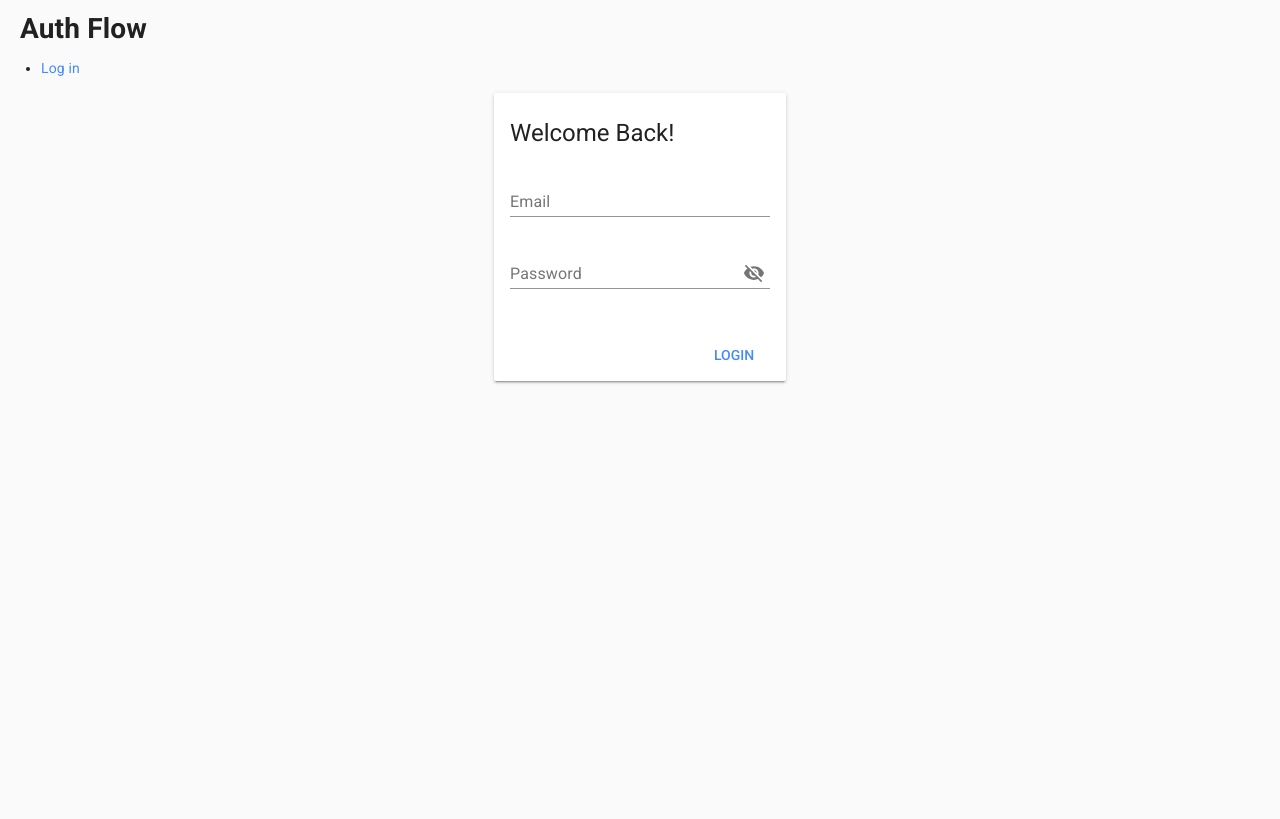
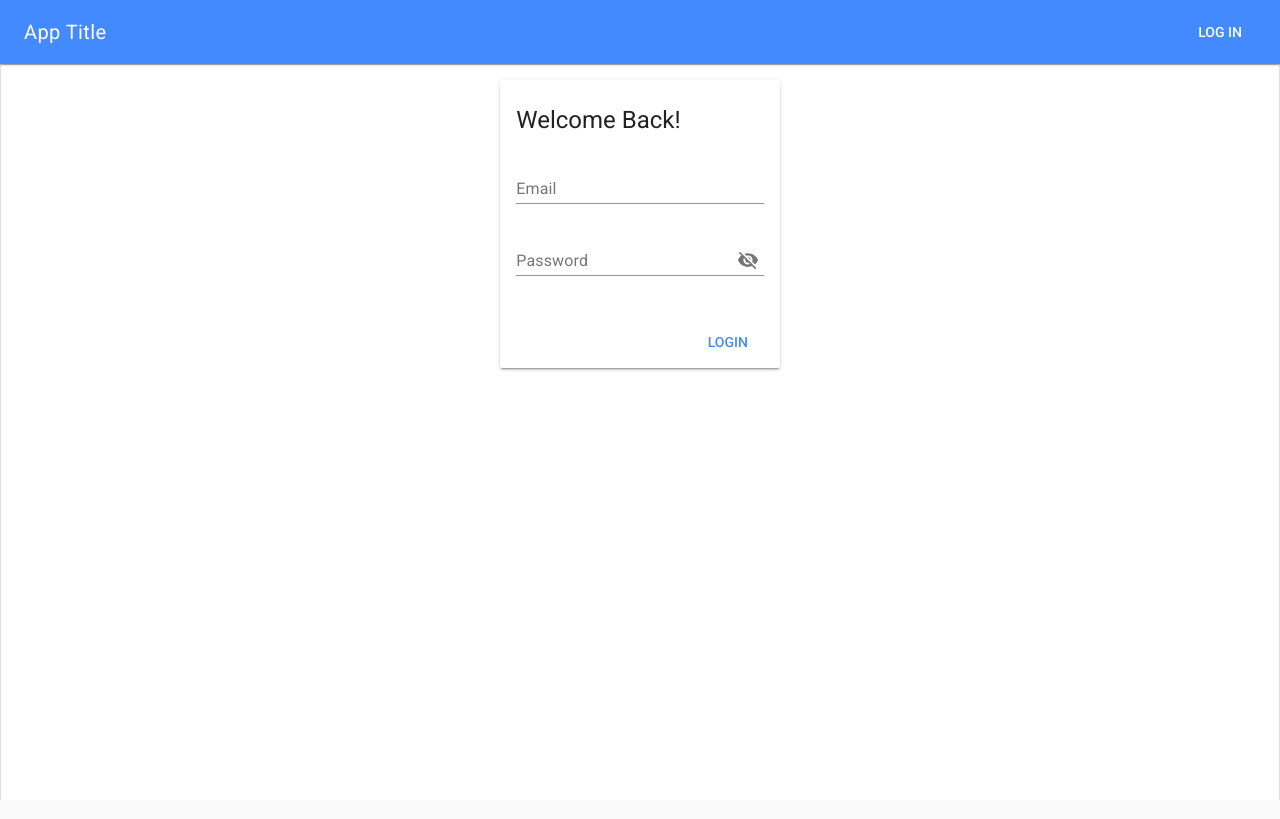
Before and after one commit to andrewrweber/vue-vuex-router-material-auth, a Vue app: page /login in a window 1280 px wide. Built offline with nearby package versions, Linux system fonts and the light colour scheme.

Commit message:
working navbar

```diff
--- a/src/App.vue
+++ b/src/App.vue
@@ -1,29 +1,32 @@
 <template>
-  <div id="app">
-    <h1>Auth Flow</h1>
-    <ul>
-      <li>
-        <span class="logout" v-if="loggedIn" @click="logout">Log out</span>
-        <router-link v-if="!loggedIn" to="/login">Log in</router-link>
-      </li>
-      <!-- <li>
-        <router-link to="/about">About</router-link>
-      </li>
-      <li>
-        <router-link to="/dashboard">Dashboard</router-link>
-      </li> -->
-    </ul>
-    <template v-if="$route.matched.length">
-      <router-view></router-view>
-    </template>
-    <template v-else>
-      <p>You are logged {{ loggedIn ? 'in' : 'out' }}</p>
-    </template>
+  <div class="page-container">
+    <md-app id="app">
+      <md-app-toolbar class="md-primary" md-elevation="1">
+        <h3 class="md-title" style="flex: 1">App Title</h3>
+
+        <router-link v-if="!loggedIn" to="/login">
+          <md-button class="md-primary">
+            Log In
+          </md-button>
+        </router-link>
+
+        <md-button v-if="loggedIn" class="md-primary" @click="logout">
+          Log Out
+        </md-button>
+
+      </md-app-toolbar>
+
+      <md-app-content id="content">
+        <template v-if="$route.matched.length">
+          <router-view></router-view>
+        </template>
+      </md-app-content>
+    </md-app>
   </div>
 </template>
 
 <script>
-import store from './store'
+import store from '@/store'
 import { AUTH_LOGOUT } from '@/store/actions/auth'
 
 export default {
@@ -40,33 +43,6 @@ export default {
 }
 </script>
 
-<style lang="scss" scoped>
-  html, body {
-    font-family: -apple-system, BlinkMacSystemFont, "Segoe UI", Roboto, Helvetica, Arial, sans-serif, "Apple Color Emoji", "Segoe UI Emoji", "Segoe UI Symbol";
-    color: #2c3e50;
-  }
-
-  #app {
-    padding: 0 20px;
-  }
-
-  .logout {
-    &:hover {
-      cursor: pointer;
-    }
-  }
-
-  ul {
-    line-height: 1.5em;
-    padding-left: 1.5em;
-  }
-
-  a, .logout {
-    color: #7f8c8d;
-    text-decoration: none;
-  }
-
-  a:hover, .logout:hover {
-    color: #4fc08d;
-  }
+<style>
+  html, body, .page-container, #app { height: 100%; }
 </style>
--- a/src/main.js
+++ b/src/main.js
@@ -1,7 +1,7 @@
 import Vue from 'vue'
 import App from './App.vue'
 import router from './router'
-import store from './store/index'
+import store from './store'
 import VueMaterial from 'vue-material'
 
 import 'vue-material/dist/vue-material.min.css'
--- a/src/views/Login.vue
+++ b/src/views/Login.vue
@@ -1,7 +1,7 @@
 <template>
   <div>
 
-    <div class="md-layout md-gutter md-alignment-center-center">
+    <div class="md-layout md-alignment-center-center">
       <div class="md-layout-item md-size-25">
 
         <form novalidate class="md-layout" @submit.prevent="validateLogin">
@@ -22,7 +22,6 @@
                 <label for="password">Password</label>
                 <md-input type="password" name="password" id="password" autocomplete="Password" v-model="form.password" :disabled="sending" />
                 <span class="md-error" v-if="!$v.form.email.required">Password is required</span>
-                <!-- <span class="md-error" v-else-if="!$v.form.password.password">Invalid password</span> -->
               </md-field>
               <div class="md-error" v-if="authStatus === 'error'">Invalid login</div>
             </md-card-content>
@@ -90,7 +89,7 @@
         const { email, password } = this.form
         this.sending = true
         this.$store.dispatch(AUTH_REQUEST, { username: email, password }).then(() => {
-          this.$router.push('/')
+          this.$router.push('/dashboard')
         })
         .catch((err) => {})
         .finally(() => {
```
